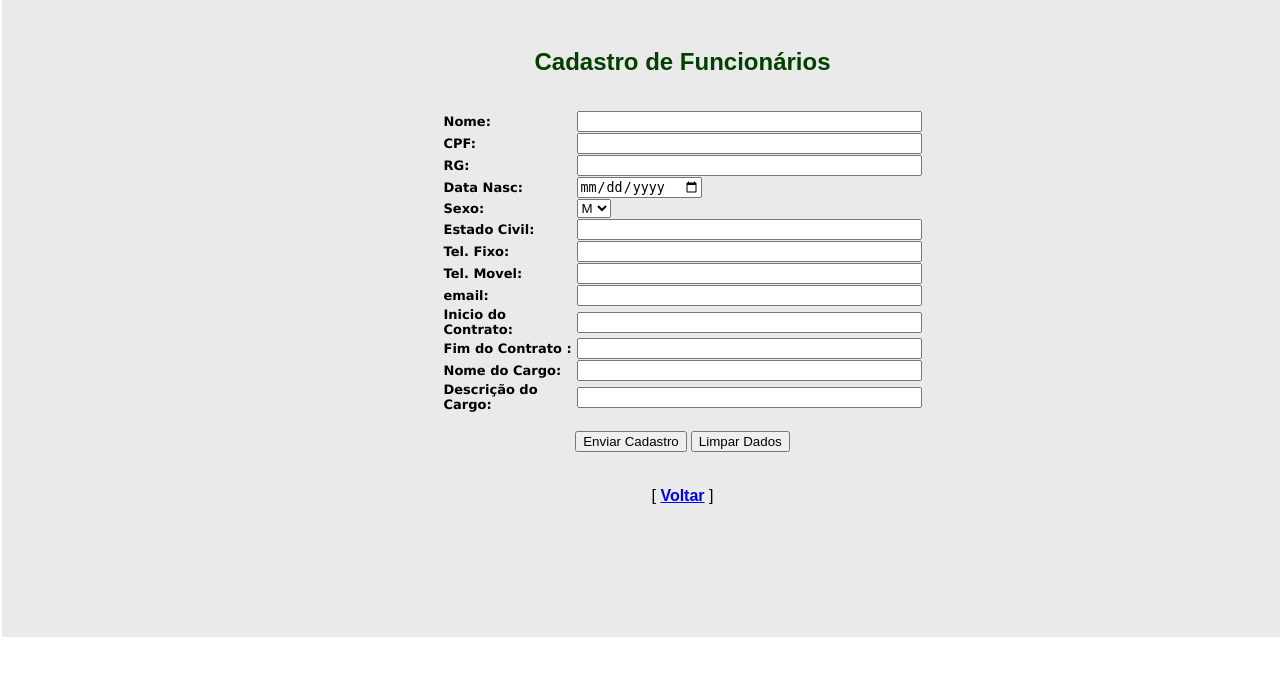
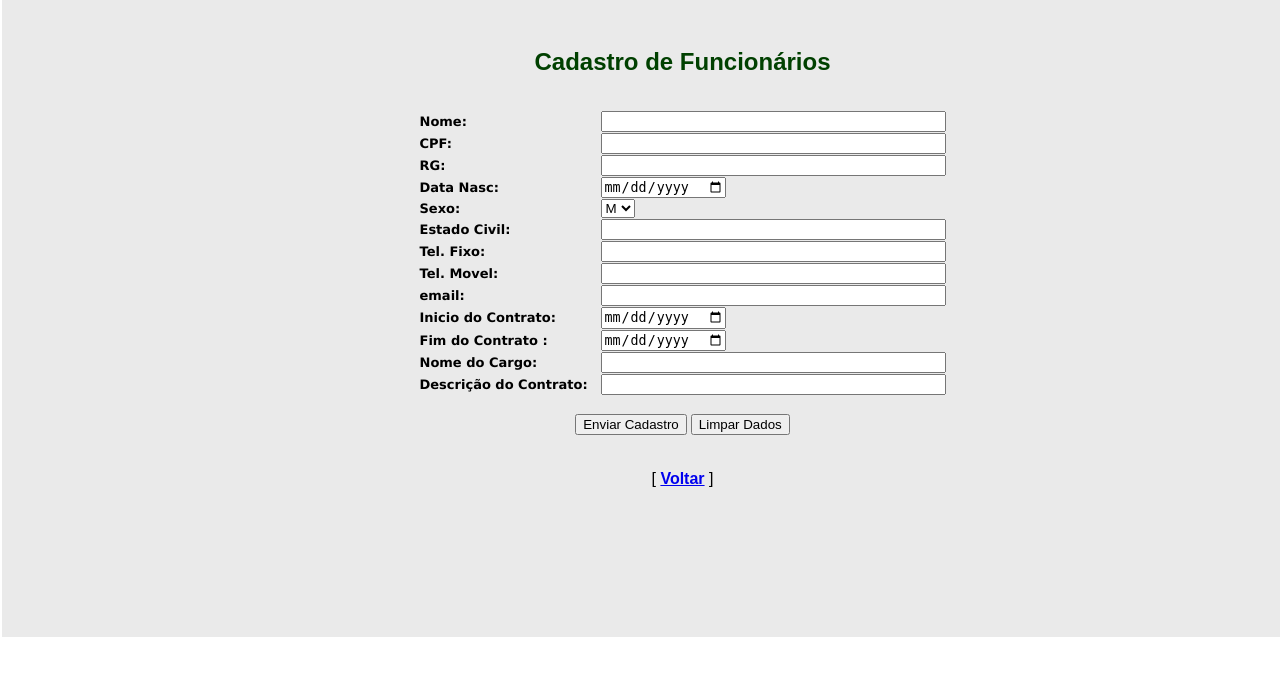
Before and after one commit to guiztt26/beautyspace, a PHP site: page /cadastro-funcionario.html in a window 1280 px wide. Shown: the top 676 px of the page. Run offline with PHP 8.4, Linux system fonts and the light colour scheme.

Commit message:
alteração funcionário

```diff
--- a/cadastro-funcionario.html
+++ b/cadastro-funcionario.html
@@ -21,9 +21,9 @@
     </p>
 </div>
 <form name="cadastrar" method="post" action="cadastro-funcionario.php" id="cadastrar">
-  <table width="480" border="0" align="center" cellpadding="0" cellspacing="1">
+  <table width="528" border="0" align="center" cellpadding="0" cellspacing="1">
 <tr>
-<td width="237"><font size="2" face="Verdana, Arial, Helvetica, sans-serif"><strong>Nome:</strong></font></td>
+<td width="285"><font size="2" face="Verdana, Arial, Helvetica, sans-serif"><strong>Nome:</strong></font></td>
 <td width="240"><input name="nome_completo" type="text" id="nome_completo" size="40" maxlength="48" required></td>
 </tr>
 <tr>
@@ -35,7 +35,7 @@
 <td><input name="rg_funcionario" type="text" id="rg_funcionario" size="40" maxlength="30"></td>
 </tr>
 <tr>
-<td width="237"><font size="2" face="Verdana, Arial, Helvetica, sans-serif"><strong>Data Nasc:</strong></font></td>
+<td width="285"><font size="2" face="Verdana, Arial, Helvetica, sans-serif"><strong>Data Nasc:</strong></font></td>
 <td width="240"><input name="dt_nascimento_funcionario" type="date" id="dt_nascimento_funcionario" size="40" maxlength="4"></td>
 </tr>
 <tr>
@@ -63,19 +63,19 @@
   </tr>
 <tr>
   <td><font size="2" face="Verdana, Arial, Helvetica, sans-serif"><strong>Inicio do Contrato: </strong></font></td>
-  <td><input name="data_inicio" type="text" id="data_fim" size="40" maxlength="20"></td>
+  <td><input name="data_inicio" type="date" id="data_fim" size="40" maxlength="20"></td>
   </tr>
 <tr>
   <td><font size="2" face="Verdana, Arial, Helvetica, sans-serif"><strong>Fim do Contrato :</strong></font></td>
-  <td><input name="data_fim" type="text" id="data_fim" size="40" maxlength="20"></td>
+  <td><input name="data_fim" type="date" id="data_fim" size="40" maxlength="20"></td>
   </tr>
 <tr>
   <td><font size="2" face="Verdana, Arial, Helvetica, sans-serif"><strong>Nome do Cargo:</strong></font></td>
   <td><input name="nome_cargo" type="text" id="nome_cargo" size="40" maxlength="20"></td>
   </tr>
 <tr>
-  <td><font size="2" face="Verdana, Arial, Helvetica, sans-serif"><strong>Descrição do Cargo:</strong></font></td>
-  <td><input name="descricao" type="text" id="descricao" size="40" maxlength="20"></td>
+  <td><font size="2" face="Verdana, Arial, Helvetica, sans-serif"><strong>Descrição do Contrato:</strong></font></td>
+  <td><input name="descricao_contrato" type="text" id="descricao_contrato" size="40" maxlength="20"></td>
   </tr>
 <tr>
 <td height="57" colspan="2"><div align="center"><input name="enviar" type="submit" id="enviar" value="Enviar Cadastro">
--- a/cadastro-funcionario.php
+++ b/cadastro-funcionario.php
@@ -25,7 +25,7 @@ if(mysqli_affected_rows($conexao) == 0)
 	$result1 = mysqli_query($conexao, "INSERT INTO funcionario VALUES ('$cpf_funcionario','$nome_completo','$rg_funcionario', '$dt_nascimento_funcionario', '$sexo_funcionario', '$estado_civil', '$telefone_fixo_funcionario', '$telefone_movel_funcionario', '$email_funcionario')");
 	if($result1)
 	{
-		$result2 = mysqli_query($conexao, "INSERT INTO contrato_funcionario VALUES ('$cpf_funcionario', '$id_cargo', '$descricao_contrato', '$data_inicio', '$data_fim')");
+		$result2 = mysqli_query($conexao, "INSERT INTO contrato_funcionario (cpf_funcionario, id_cargo, descricao, data_inicio, data_fim) VALUES ('$cpf_funcionario', '$id_cargo', '$descricao_contrato', '$data_inicio', '$data_fim')");
 		if($result2)
 			echo "Funcionário cadastrado com sucesso!";
 		else
```
